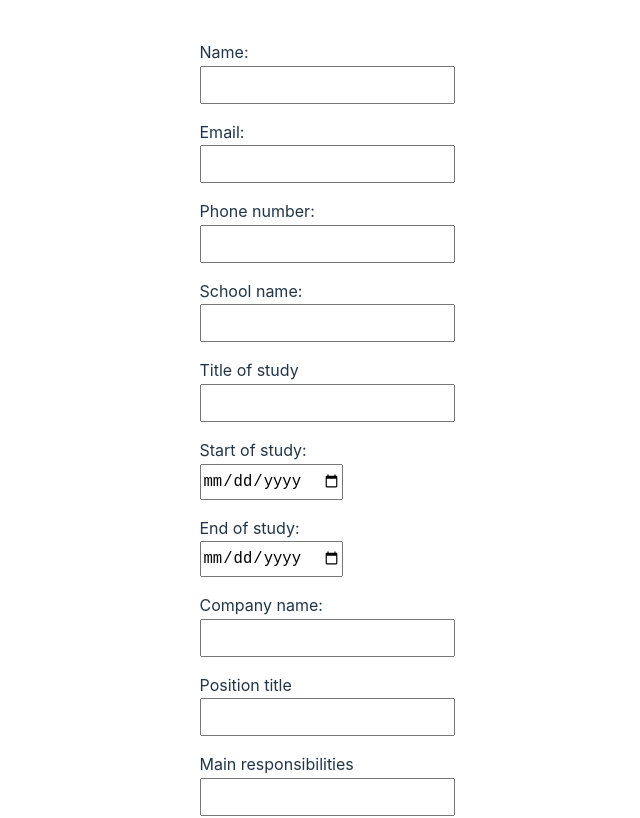
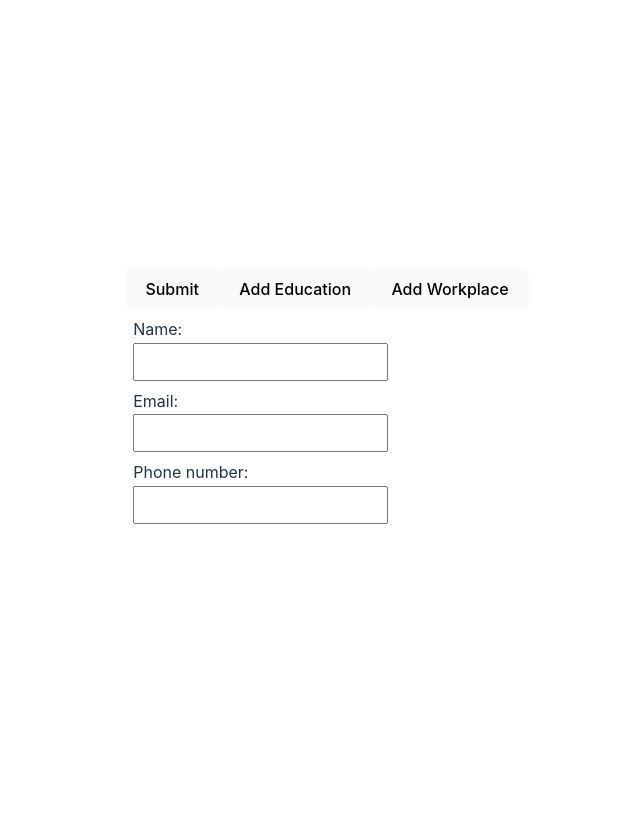
Before and after one commit to Frosselly/CVForm, a React (Vite) app: page / in a window 1280 px wide. Shown: the top 818 px of the page, without its empty margins (313-953 px from the left). Built offline with nearby package versions, Linux system fonts and the light colour scheme.

Commit message:
Working submit form (data is saved on submit iterating through sections)

```diff
--- a/src/components/CVForm.jsx
+++ b/src/components/CVForm.jsx
@@ -1,13 +1,66 @@
 import GeneralInfo from "./GeneralInfo"
 import EducationalBackground from "./EducationalBackground"
 import PracticalExperience from "./PracticalExperience"
+import { useState } from "react"
 
 export default function CVform(){
+
+    const [educationsIndex, setEducationsIndex] = useState(0);
+    const [workIndex, setWorkIndex] = useState(0);
+    const [formData, setFormData] = useState({
+        general:{},
+        educations:[],
+        workplaces:[]
+    });
+
+    function onSubmit(e){
+        e.preventDefault();
+        const newFormData = {
+            general:readSection(e, '.General')[0],
+            educations:readSection(e, '.education'),
+            workplaces:readSection(e, '.practical')
+        }
+        setFormData(newFormData);
+    }
+
+    function addEducation(){
+        setEducationsIndex(educationsIndex + 1);
+    }
+
+    function addWorkplace(){
+        setWorkIndex(workIndex + 1);
+    }
+
     return(
-        <>
+        <>{console.log(formData)}
+        <form onSubmit={onSubmit}>
+            <button type="Submit">Submit</button>
+            <button type="Button"onClick={addEducation}>Add Education</button>
+            <button type="Button"onClick={addWorkplace}>Add Workplace</button>
             <GeneralInfo />
-            <EducationalBackground />
-            <PracticalExperience />
+            {Array.from({ length: educationsIndex }).map((_, index) => (
+                <EducationalBackground key={"education"+index}/>)
+                )}
+                {Array.from({ length: workIndex }).map((_, index) => (
+                <PracticalExperience key={"practical"+index}/>)
+                )}
+        </form>
         </>
+
     )
 }
+
+
+function readSection(e, className){
+    let data = [];
+    const sections = e.target.querySelectorAll(className);
+        sections.forEach((section) => {
+            let obj = {};
+            const inputs = section.querySelectorAll('input, select, textarea');
+            inputs.forEach((input) => {
+                obj[input.name] = input.value;
+            });
+            data.push(obj)
+        });
+    return data;
+}
--- a/src/components/EducationalBackground.jsx
+++ b/src/components/EducationalBackground.jsx
@@ -1,8 +1,8 @@
 import Input from "./Input";
 
-export default function EducationalBackground() {
+export default function EducationalBackground({className="education"}) {
   return (
-    <>
+    <section className={className}>
       <Input text={"School name:"} id={"schoolName"} />
       <Input text={"Title of study"} id={"studyTitle"} />
       <Input
@@ -15,6 +15,6 @@ export default function EducationalBackground() {
         id={"studyEndDate"}
         type={"date"}
       />
-    </>
+    </section>
   );
 }
--- a/src/components/GeneralInfo.jsx
+++ b/src/components/GeneralInfo.jsx
@@ -2,10 +2,10 @@ import Input from "./Input";
 
 export default function GeneralInfo() {
   return (
-    <>
+    <section className="General">
       <Input text={"Name:"} id={"name"} />
       <Input text={"Email:"} id={"email"} type={"email"}/>
-      <Input text={"Phone number:"} id={"number"} type={"number"}/>
-    </>
+      <Input text={"Phone number:"} id={"phoneNumber"} type={"number"}/>
+    </section>
   );
 }
--- a/src/components/Input.jsx
+++ b/src/components/Input.jsx
@@ -4,7 +4,7 @@ export default function Input({text, id, type="text"}) {
   return (
     <div>
       <label htmlFor={id}>{text}</label>
-      <input id={id} type={type}></input>
+      <input name={id} id={id} type={type}></input>
     </div>
   );
 }
--- a/src/components/PracticalExperience.jsx
+++ b/src/components/PracticalExperience.jsx
@@ -2,7 +2,7 @@ import Input from "./Input";
 
 export default function PracticalExperience(){
     return(
-        <>
+        <section className="practical">
             <Input
                 text={"Company name:"}
                 id={"companyName"}
@@ -25,6 +25,6 @@ export default function PracticalExperience(){
                 id={"workEndDate"}
                 type={"date"}
             />
-        </>
+        </section>
     )
 }
```
